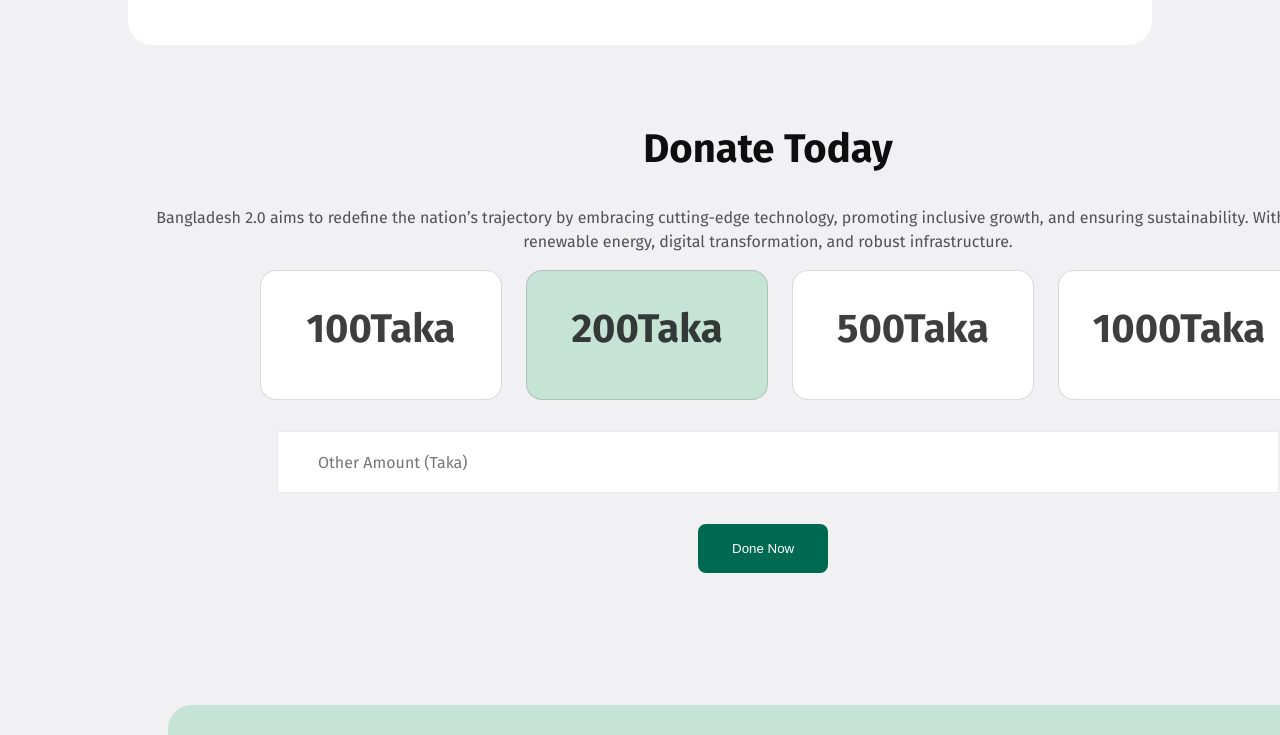
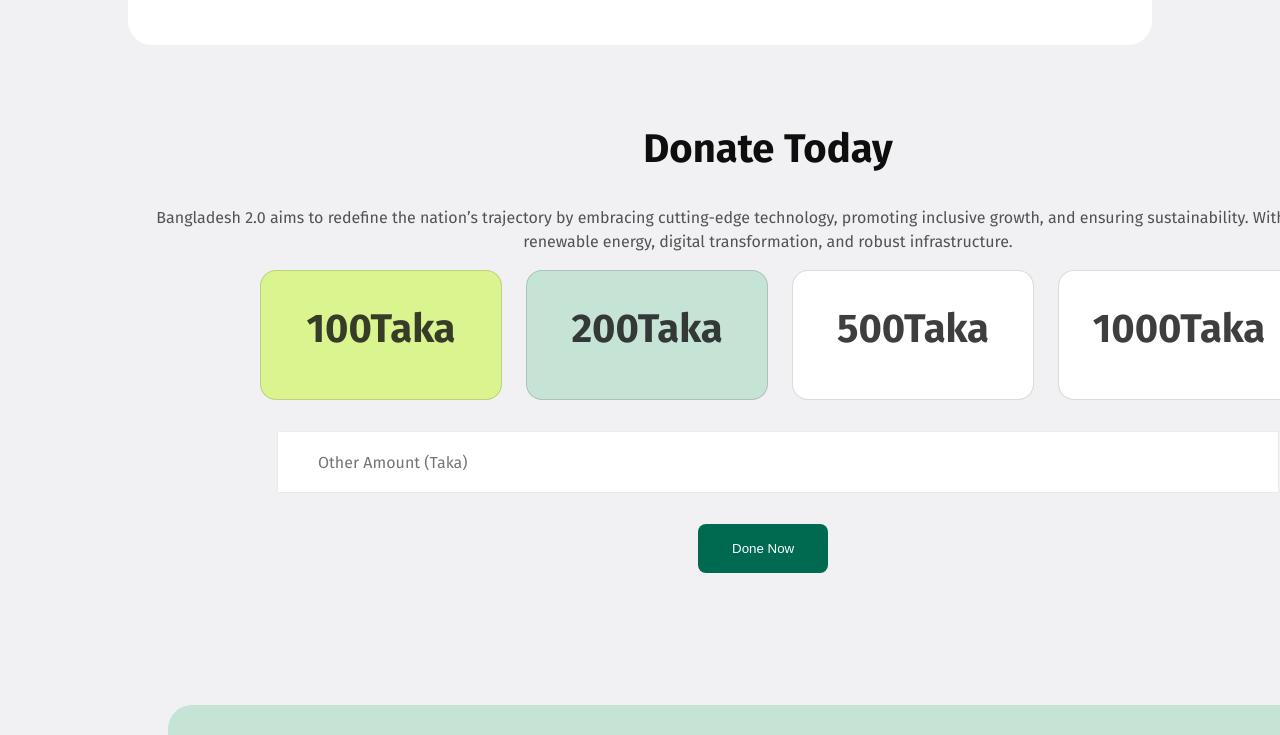
Before and after one commit to Nabila50/Milestone_1_Assignment_1, a plain HTML site: page index.html in a window 1280 px wide. In both pictures the pointer is over the element "100Taka". Shown: the part 3502-4237 px from the top of the page. Drawn offline with Linux system fonts and the light colour scheme.

Commit message:
donate section is updated

```diff
--- a/style.css
+++ b/style.css
@@ -241,12 +241,19 @@
     margin-left: 24px;
     width: 240px;
     height: 128px;
-    border: 1px solid #006A50;
     background-color: #ffff;
     border-radius: 16px;
-    background-color: #ffff;
     border: 1px solid rgba(14, 14, 14, 0.15);
 }
+
+.box-text:hover{
+
+    border: 1px solid #006A50;
+    background-color: #daf48f;
+
+    border: 1px solid rgba(14, 14, 14, 0.15);
+}
+
 .box-h1{
     font-family: "Fira Sans", serif;
     font-weight: 700;
```
